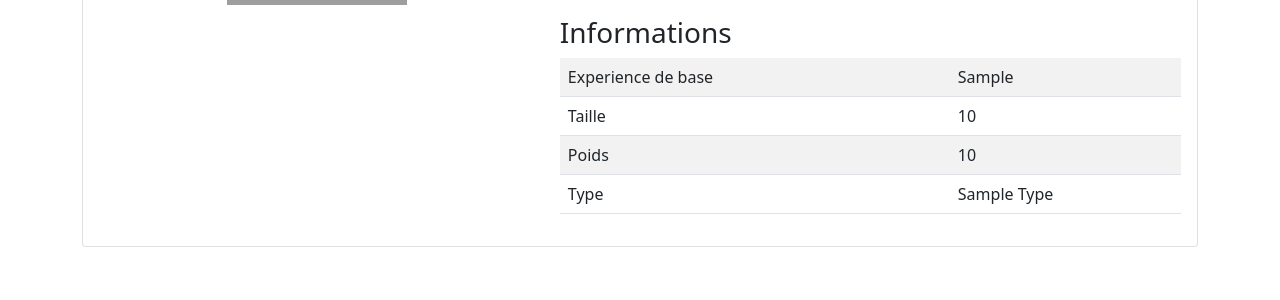
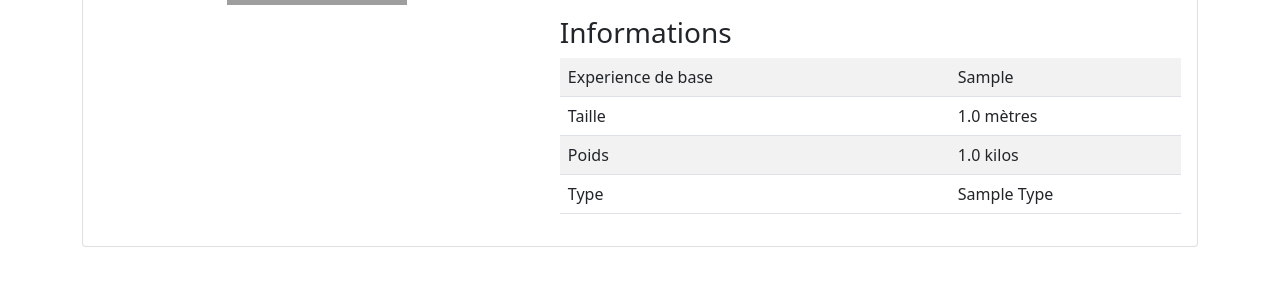
Before and after one commit to BaptisteLecat/PokeApp, a Django app: template pokesite/templates/pokemon/pokemon.html in a window 1280 px wide. Shown: the part 292-592 px from the top of the page. Run offline with Django 4.2, Linux system fonts and the light colour scheme; the template is opened without the code that fills it: most values are stand-ins (such as "Sample title", 1, 10 or a date in 2020); some libraries are stand-ins or nearby versions; grey boxes are pictures that could not be loaded.

Commit message:
Convert height and weight with mathfilters library

```diff
--- a/pokesite/pokesite/settings.py
+++ b/pokesite/pokesite/settings.py
@@ -45,6 +45,7 @@ INSTALLED_APPS = [
     'django.contrib.messages',
     'django.contrib.staticfiles',
     'pokemon.apps.PokemonConfig',
+    'mathfilters',
 
 ]
 
--- a/pokesite/templates/pokemon/pokemon.html
+++ b/pokesite/templates/pokemon/pokemon.html
@@ -14,6 +14,7 @@
     />
   </head>
   <body>
+    {% load mathfilters %}
     <div class="container">
       <div class="card">
         <div class="card-body">
@@ -59,11 +60,11 @@
                     </tr>
                     <tr>
                       <td>Taille</td>
-                      <td>{{ pokemon.height }}</td>
+                      <td>{{ pokemon.height|div:10 }} mètres</td>
                     </tr>
                     <tr>
                       <td>Poids</td>
-                      <td>{{ pokemon.weight }}</td>
+                      <td>{{ pokemon.weight|div:10 }} kilos</td>
                     </tr>
                     <tr>
                       <td>Type</td>
```
Also changed, not shown: pokesite/db.sqlite3.
